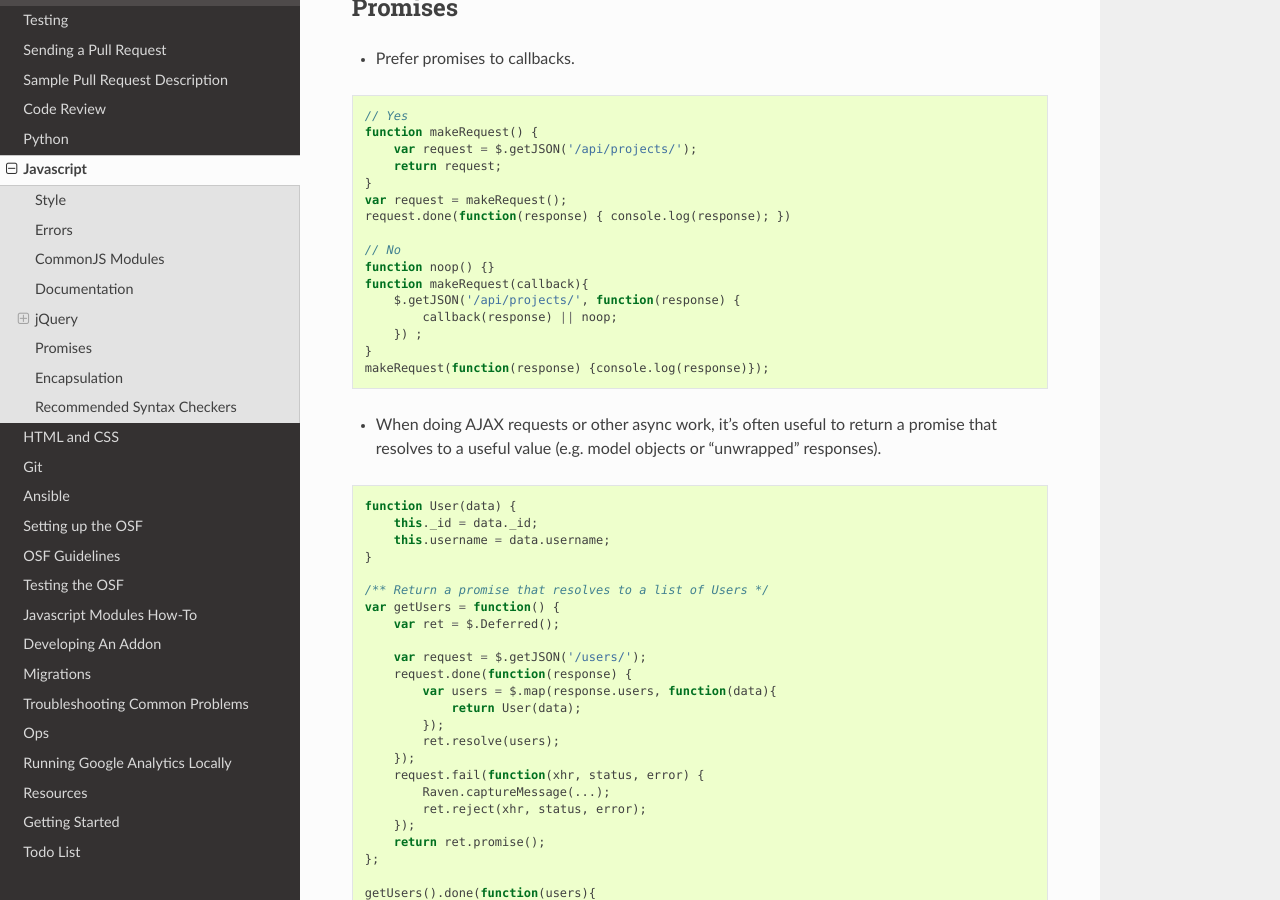
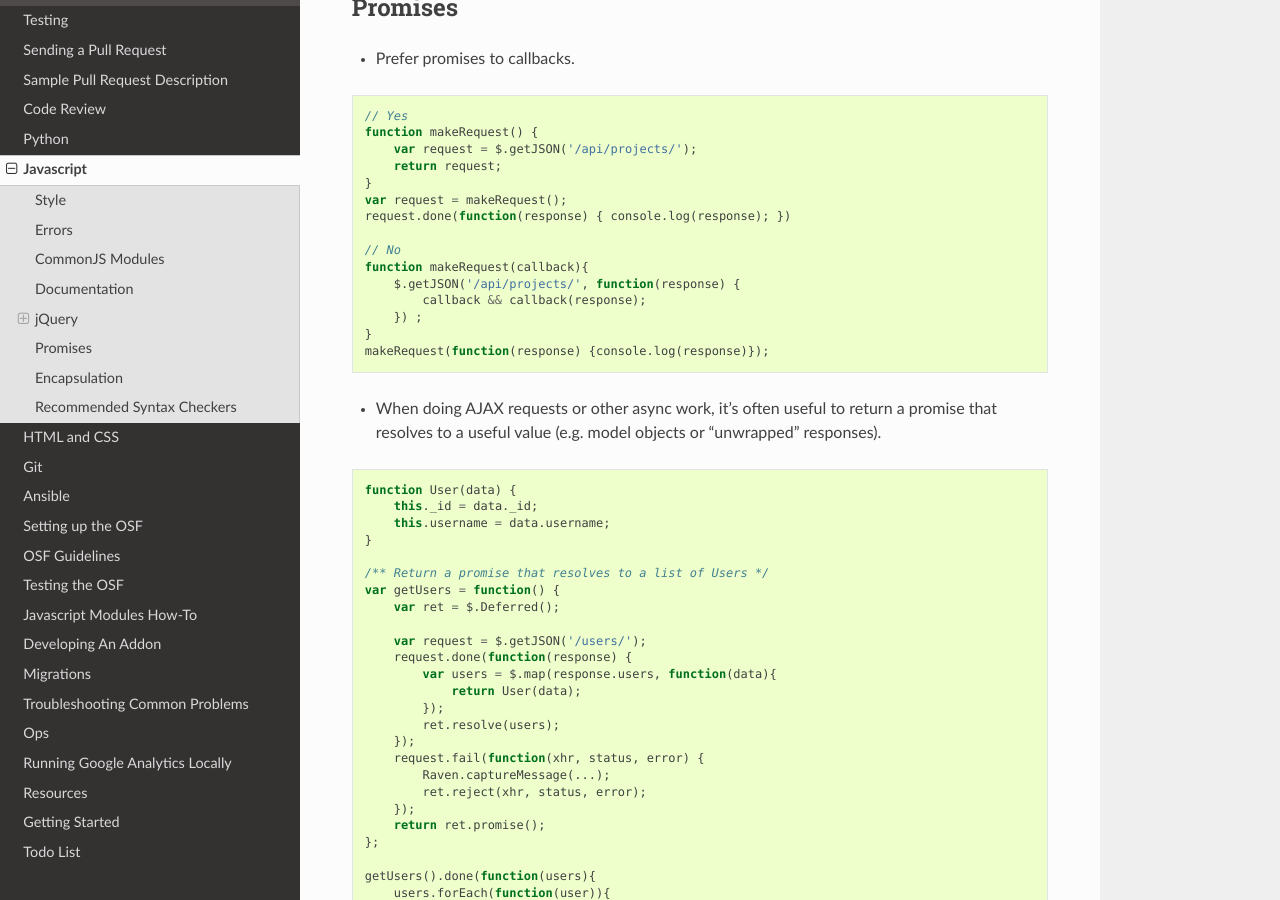
Before and after one commit to CenterForOpenScience/COSDev, a Sphinx documentation site: the page built from docs/style_guides/javascript.rst, in a window 1280 px wide and 900 px high, scrolled down 2289 px. Built offline with Sphinx 7.4.7 and the Read the Docs theme 2.0.0, drawn with Linux system fonts in a browser that asks for light colours.

Commit message:
Fix incorrect example

```diff
--- a/docs/style_guides/javascript.rst
+++ b/docs/style_guides/javascript.rst
@@ -130,10 +130,9 @@
     request.done(function(response) { console.log(response); })
 
     // No
-    function noop() {}
     function makeRequest(callback){
         $.getJSON('/api/projects/', function(response) {
-            callback(response) || noop;
+            callback && callback(response);
         }) ;
     }
     makeRequest(function(response) {console.log(response)});
```
